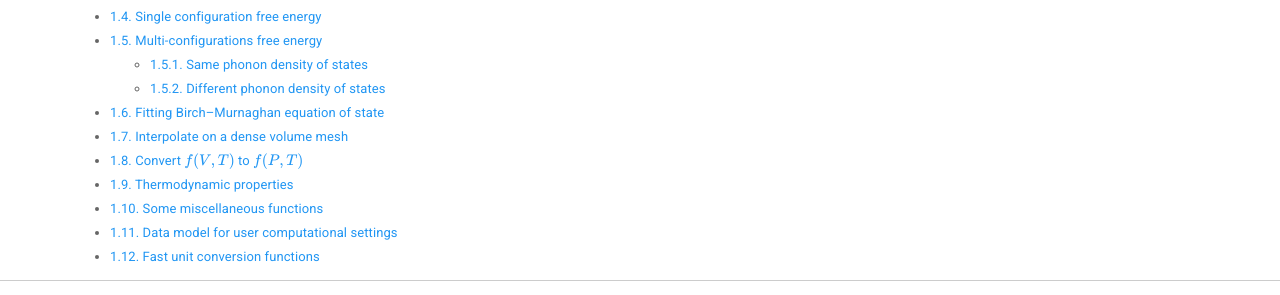
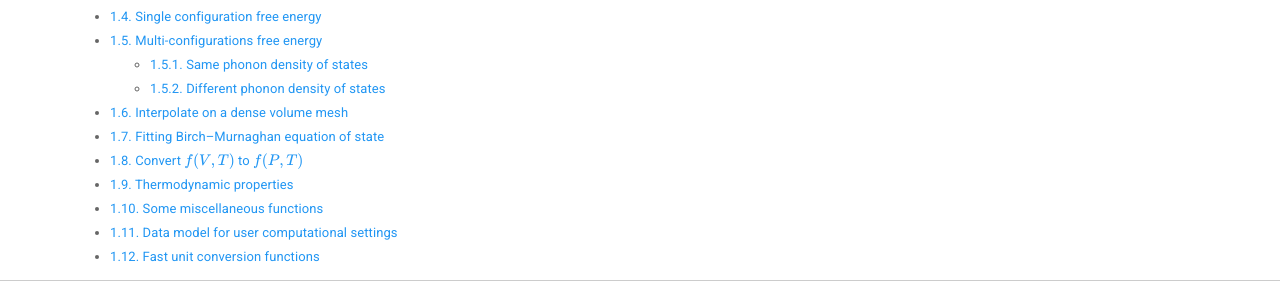
Before and after one commit to MineralsCloud/qha, a Sphinx documentation site: the page built from docs/source/api/index.rst, in a window 1280 px wide. Shown: the part 223-518 px from the top of the page. Built offline with Sphinx 7.4.7, drawn with Linux system fonts in a browser that asks for light colours.

Commit message:
docs: Minor change of catalog

```diff
--- a/docs/source/api/index.rst
+++ b/docs/source/api/index.rst
@@ -8,8 +8,8 @@ API reference
    statmech
    single_configuration
    multi_configurations
+   grid_interpolation
    fitting
-   grid_interpolation
    v2p
    thermodynamics
    tools
```
